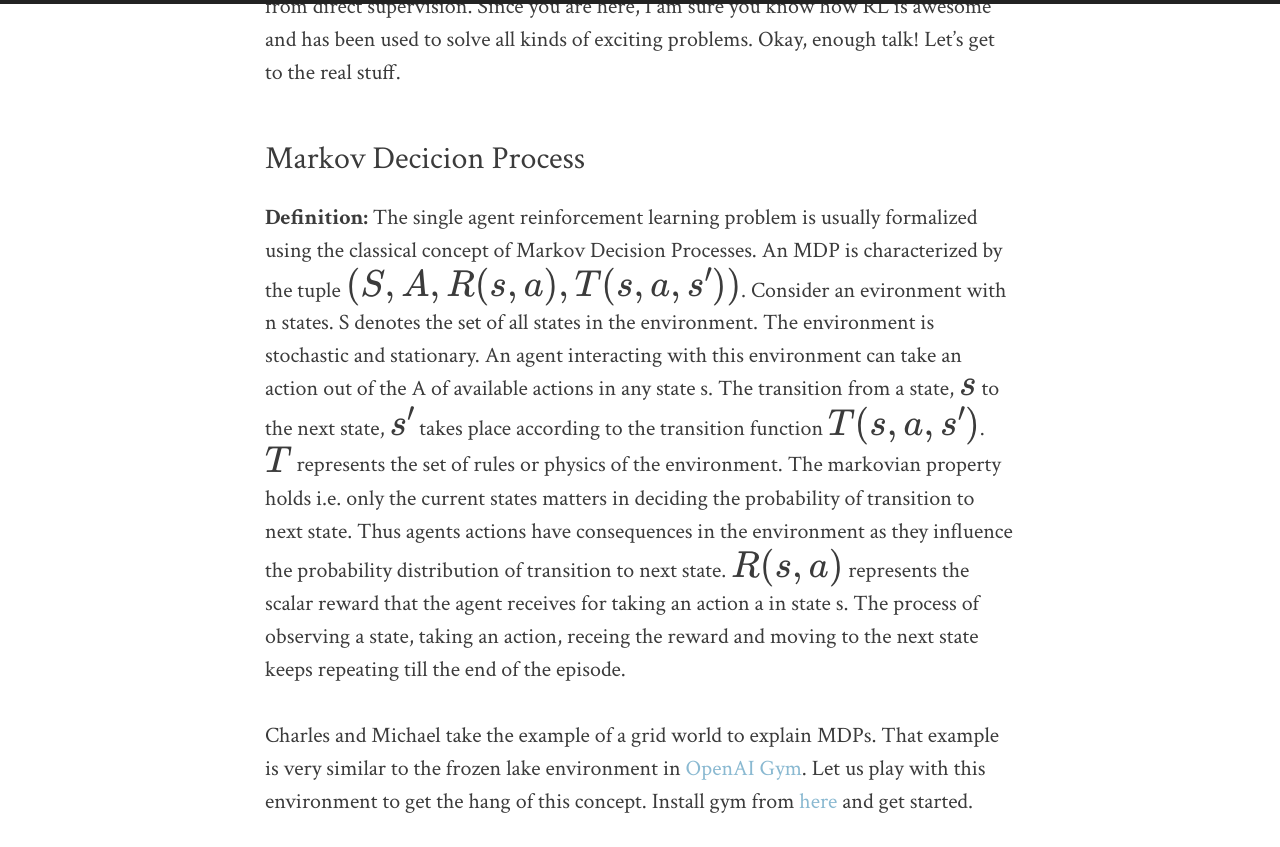
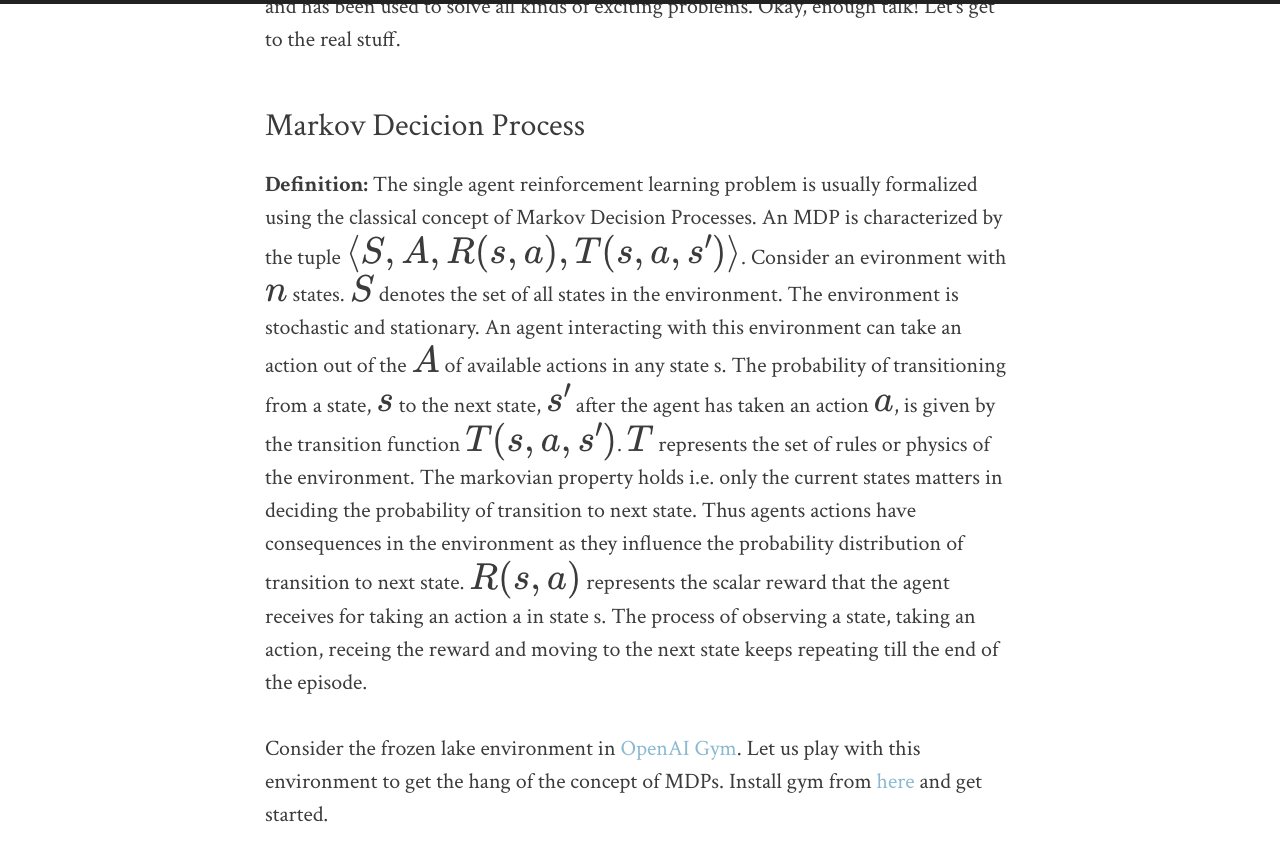
Before and after one commit to jaindeepali/jaindeepali.github.com, a Jekyll site: the page built from _posts/2017-10-26-Reinforcement-Learning-Notes.md, in a window 1280 px wide and 1400 px high, scrolled down 1077 px, cut to the strip 0-847 px from the top of the window. Built offline with Jekyll 4.4.1, drawn with Linux system fonts in a browser that asks for light colours; formulas are drawn with MathJax 3; comment, search, counter and statistics services are not loaded; some of the changed text lies outside the part shown.

Commit message:
Fix Typos

```diff
--- a/_posts/2017-10-26-Reinforcement-Learning-Notes.md
+++ b/_posts/2017-10-26-Reinforcement-Learning-Notes.md
@@ -7,7 +7,9 @@ tags: [Reinforcement Learning, Lecture Notes]
 description: ""
 ---
 
-I recently completed a Udacity course on [Reinforcement Learning](https://in.udacity.com/course/reinforcement-learning--ud600). It is an advanced course on the subject being taught at Georgia Tech as CS 8803. The instructors of this course are [Charles Isbell](https://www.cc.gatech.edu/fac/Charles.Isbell/) and [Michael Littman](http://cs.brown.edu/~mlittman/). They have done an awesome job of teaching this involved material in a very engaging manner. I highly recommend checking out this course on Udacity if you are excited by Reinforcement Learning and are looking to get deeper and more theoretical understanding of the field. You may also explore the more basic and general [Machine Learning](https://in.udacity.com/course/machine-learning--ud262) course taught by the same instructors.
+I recently completed a Udacity course on [Reinforcement Learning](https://in.udacity.com/course/reinforcement-learning--ud600). It is an advanced course on the subject being taught at Georgia Tech as CS 8803.
+<!-- The instructors of this course are [Charles Isbell](https://www.cc.gatech.edu/fac/Charles.Isbell/) and [Michael Littman](http://cs.brown.edu/~mlittman/).  -->
+The course does an awesome job of teaching this involved material in a very engaging manner. I highly recommend checking out this course on Udacity if you are excited by Reinforcement Learning and are looking to get deeper and more theoretical understanding of the field. You may also explore the more basic and general [Machine Learning](https://in.udacity.com/course/machine-learning--ud262) course taught by the same instructors.
 
 In this series of posts I will document my learnings from the course, the corresponding literature research and some experimentation. This is an exercise for me to revisit the content and explore some interesting research problems in more depth and to keep everything I have learned in one place.
 
@@ -15,16 +17,17 @@ In this series of posts I will document my learnings from the course, the corres
 RL is a sub-field of artificial intelligence that deals with making agents learns to make decisions in new environments. The agents should learn by interacting with the environment and observing occasional reward (or reinforcement) signals rather than from direct supervision. Since you are here, I am sure you know how RL is awesome and has been used to solve all kinds of exciting problems. Okay, enough talk! Let's get to the real stuff.
 
 ### Markov Decicion Process
-**Definition:** The single agent reinforcement learning problem is usually formalized using the classical concept of Markov Decision Processes. An MDP is characterized by the tuple $(S, A, R(s,a), T(s,a,s'))$. Consider an evironment with n states. S denotes the set of all states in the environment. The environment is stochastic and stationary. An agent interacting with this environment can take an action out of the A of available actions in any state s. The transition from a state, $s$ to the next state, $s'$ takes place according to the transition function $T(s,a,s')$. $T$ represents the set of rules or physics of the environment. The markovian property holds i.e. only the current states matters in deciding the probability of transition to next state. Thus agents actions have consequences in the environment as they influence the probability distribution of transition to next state. $R(s,a)$ represents the scalar reward that the agent receives for taking an action a in state s. The process of observing a state, taking an action, receing the reward and moving to the next state keeps repeating till the end of the episode.
+**Definition:** The single agent reinforcement learning problem is usually formalized using the classical concept of Markov Decision Processes. An MDP is characterized by the tuple $\langle S, A, R(s,a), T(s,a,s') \rangle$. Consider an evironment with $n$ states. $S$ denotes the set of all states in the environment. The environment is stochastic and stationary. An agent interacting with this environment can take an action out of the $A$ of available actions in any state s. The probability of transitioning from a state, $s$ to the next state, $s'$ after the agent has taken an action $a$, is given by the transition function $T(s,a,s')$. $T$ represents the set of rules or physics of the environment. The markovian property holds i.e. only the current states matters in deciding the probability of transition to next state. Thus agents actions have consequences in the environment as they influence the probability distribution of transition to next state. $R(s,a)$ represents the scalar reward that the agent receives for taking an action a in state s. The process of observing a state, taking an action, receing the reward and moving to the next state keeps repeating till the end of the episode.
 
-Charles and Michael take the example of a grid world to explain MDPs. That example is very similar to the frozen lake environment in [OpenAI Gym](https://gym.openai.com/envs/FrozenLake-v0/). Let us play with this environment to get the hang of this concept. Install gym from [here](https://github.com/openai/gym) and get started.
+<!-- Charles and Michael take the example of a grid world to explain MDPs. That example is very similar to the frozen lake environment in [OpenAI Gym](https://gym.openai.com/envs/FrozenLake-v0/).  -->
+Consider the frozen lake environment in [OpenAI Gym](https://gym.openai.com/envs/FrozenLake-v0/). Let us play with this environment to get the hang of the concept of MDPs. Install gym from [here](https://github.com/openai/gym) and get started.
 
 {% gist jaindeepali/d08505b9ab35661b47e324dc391cde4a %}
 <!-- {% include jupyter_notebooks/gym_demo.md %} -->
 
 You can explore this simple MDP and observe the stochastic transition between states when the agent takes various actions. Now that you understand the problem set up, we can start thinking about how to solve it.
 
-**Solving an MDP:** There exist many algorithms for solving an MDP. Let us first discuss what it means to solve an MDP. The goal of the agent in an MDP is to maximumize the long-term expected reward. The solution of an MDP is a **policy** which is a mapping from every state to a specific action. The goal is to learn an optimal policy which guarantees maximum reward. This is what makes RL different from supervised learning. We don't have any kind of supervision here which gives us examples of good state-action pairs. We have to learn this mapping solely based on the reward signal which is often delayed. delayed in the sense that for a good action that you took right now you might not see any payoff immediately but it might put in such subsequent states that eventually get a high reward. Figuring out what actions lead to a certain sequence of future rewards is the difficult problem of **temporal credit assignment**.
+**Solving an MDP:** There exist many algorithms for solving an MDP. Let us first discuss what it means to solve an MDP. The goal of the agent in an MDP is to maximumize the long-term expected reward. The solution of an MDP is a **policy** which is a mapping from every state to a specific action. The goal is to learn an optimal policy which guarantees maximum reward. This is what makes RL different from supervised learning. We don't have any kind of supervision here which gives us examples of good state-action pairs. We have to learn this mapping solely based on the reward signal which is often delayed. Delayed in the sense that for a good action that you took right now you might not see any payoff immediately but it might put in such subsequent states that eventually get a high reward. Figuring out what actions lead to a certain sequence of future rewards is the difficult problem of **temporal credit assignment**.
 
 Note at this point, the difference between a plan and a policy. A plan is a sequence of actions that the agent has decided to execute in the beginning of the MDP, while a policy just describes what action to action when it reaches a certain state, if ever. Since we are dealing with a probabilistic transtion function, executing a plan might not be the best idea since the actions don't always have the intended effects in a stochastic world. And as soon as the world throws agent off its plan to a completely new state, it will have no clue as to how to proceed.
 
```
Also changed, not shown: other parts of _posts/2017-10-26-Reinforcement-Learning-Notes.md (+1 -1 lines), _posts/2014-05-16-GSoC-2014.md (+1 -1 lines), _posts/2016-05-02-CUDA-Theano.md (+1 -1 lines).
